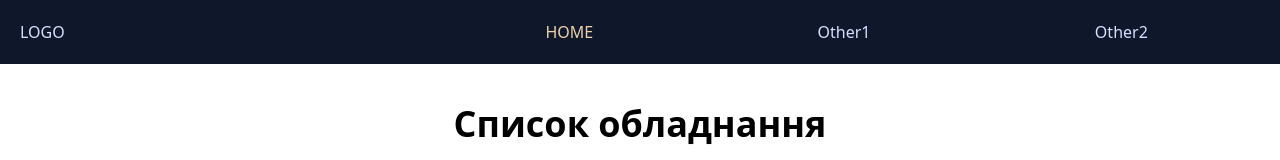
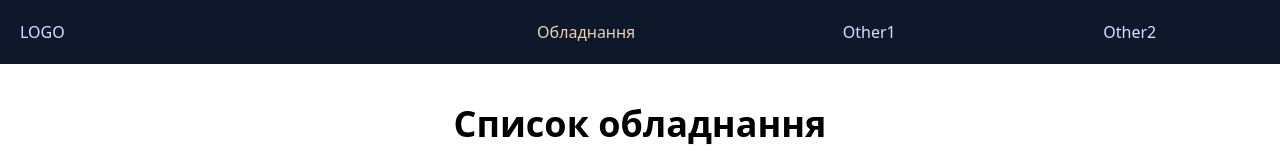
Before and after one commit to GannaKov/plant-hub, a Next.js app: page / in a window 1280 px wide. Shown: the top 160 px of the page. Built offline with nearby package versions, Linux system fonts and the light colour scheme; no server answers; the database is empty.

Commit message:
end of the day

```diff
--- a/app/(root)/page.tsx
+++ b/app/(root)/page.tsx
@@ -11,7 +11,7 @@ const Home = async () => {
     .from(equipment)
     .limit(10)
     .orderBy(desc(equipment.createdAt))) as Equipment[];
-  console.log('Equ', equipmentList);
+
   return (
     <div className="pt-10 pb-20">
       <h1 className="mb-8 items-center text-center form-title">
--- a/components/Header/Header.tsx
+++ b/components/Header/Header.tsx
@@ -27,7 +27,7 @@ const Header = () => {
                 pathname === '/' ? 'text-light-200' : 'text-light-100'
               )}
             >
-              HOME
+              Обладнання
             </Link>
           </li>
           <li>
--- a/components/Header/MobileHeader.tsx
+++ b/components/Header/MobileHeader.tsx
@@ -19,7 +19,7 @@ const MobileHeader = () => {
         </DropdownMenuTrigger>
         <DropdownMenuContent align="end" className="p-6 uppercase">
           <DropdownMenuItem asChild>
-            <a href="/">Головна</a>
+            <a href="/">Обладнання</a>
           </DropdownMenuItem>
           <DropdownMenuItem asChild>
             <a href="//other1">Other1</a>
--- a/lib/actions/equipments.ts
+++ b/lib/actions/equipments.ts
@@ -11,7 +11,6 @@ export const createEquipmentStop = async (params: NewEquipmentStop) => {
       stopDate: formatDate(params.stopDate), // formatting the date for the database
     });
     //   .returning();
-    console.log('result', result);
 
     return {
       success: true,
```
